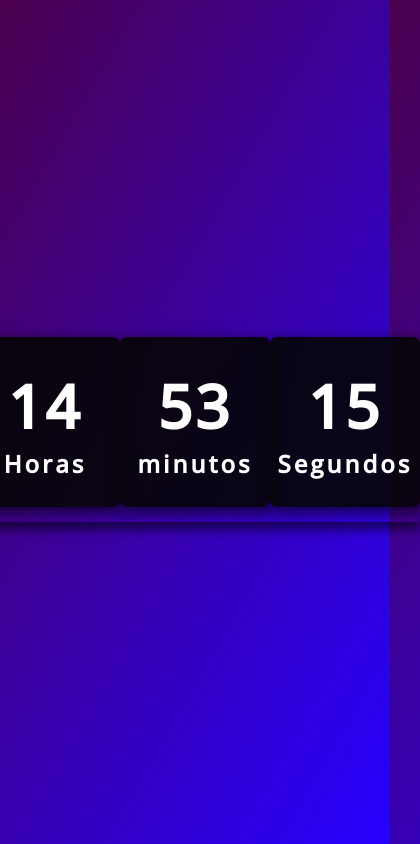
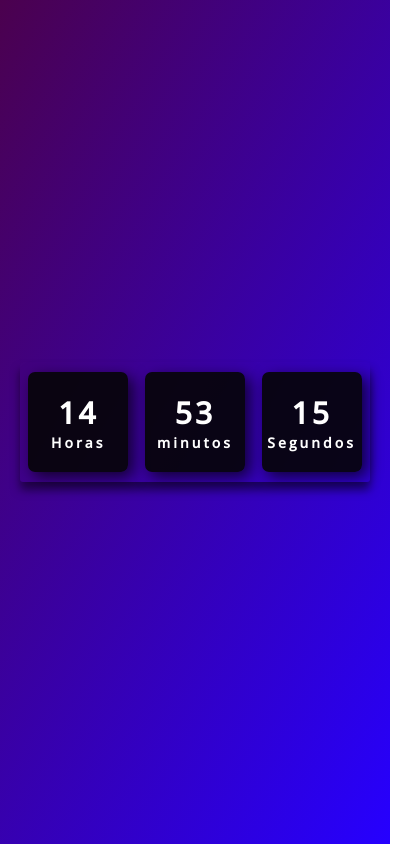
Before and after one commit to thasneto/relogio-digital, a plain HTML site: page index.html in a window 390 px wide. Shown: the whole page, 420 px wide, since content can reach past the window. Drawn offline with nearby package versions, Linux system fonts and the light colour scheme.

Commit message:
responsive and fixing a bug

```diff
--- a/assets/css/style.css
+++ b/assets/css/style.css
@@ -44,3 +44,42 @@ body {
 .relogio span.tempo {
 	font-size: 24px;
 }
+
+/* INÍCIO RESPONSIVO ATÉ 500PX */
+@media screen and (max-width: 500px) {
+	.relogio {
+		width: 350px;
+		height: 120px;
+	}
+	.relogio div{
+		margin: 5px;
+		width: 100px;
+		height: 100px;
+	}
+	.relogio span {
+		font-size: 30px;
+	}
+	.relogio span.tempo {
+		font-size: 14px;
+	}
+}
+/* FIM RESPONSIVO ATÉ 425PX */
+
+/* INÍCIO RESPONSIVO DE 500PX A 768PX */
+@media screen and (min-width: 500px) and (max-width: 768px) {
+	.relogio {
+		width: 480px;
+		height: 180px;
+	}
+	.relogio div{
+		margin: 5px;
+		width: 140px;
+		height: 140px;
+	}
+	.relogio span {
+		font-size: 46px;
+	}
+	.relogio span.tempo {
+		font-size: 20px;
+	}
+}
--- a/assets/js/script.js
+++ b/assets/js/script.js
@@ -8,9 +8,9 @@ const relogio = setInterval(function time() {
 	let min = dateToday.getMinutes();
 	let seg = dateToday.getSeconds();
 
-	if (hr <= 10) {hr = "0" + hr};
-	if (min <= 10) {min = "0" + min};
-	if (seg <= 10) {seg= "0" + seg};
+	if (hr < 10) {hr = "0" + hr};
+	if (min < 10) {min = "0" + min};
+	if (seg < 10) {seg= "0" + seg};
 
 
 	horas.textContent = hr;
```
